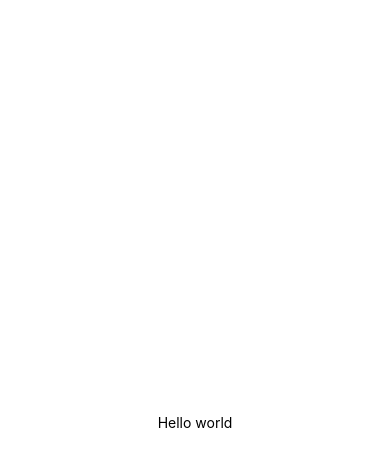
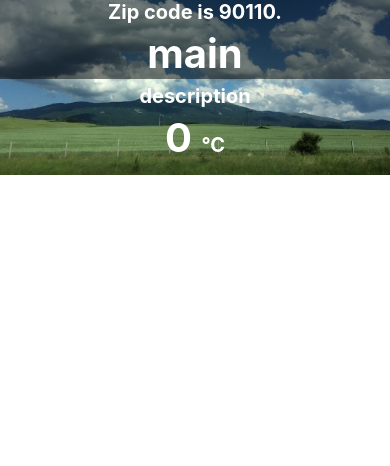
Before and after one commit to SakdinanLaolat/Lab-3SA04-React-Native, a React Native app: screen / in a window 390 px wide. Shown: the top 466 px of the page. Built offline with nearby package versions, Linux system fonts and the light colour scheme.

Commit message:
part-3 CHALLENGE

```diff
--- a/App.js
+++ b/App.js
@@ -1,14 +1,13 @@
 import { StatusBar } from 'expo-status-bar';
 import React from 'react';
-import { StyleSheet, Text, View } from 'react-native';
+import { StyleSheet, View } from 'react-native';
+import Weather from './components/Weather';
+import Constants from 'expo-constants';
 
 export default function App() {
-  const doIt = () => {
-    console.log("Hello from console")
-  }
   return (
     <View style={styles.container}>
-      <Text onPress={doIt}>Hello world</Text>
+      <Weather zipCode="90110"/>
       <StatusBar style="auto" />
     </View>
   );
@@ -16,9 +15,6 @@ export default function App() {
 
 const styles = StyleSheet.create({
   container: {
-    flex: 1,
-    backgroundColor: '#fff',
-    alignItems: 'center',
-    justifyContent: 'center',
+    paddingTop: Constants.statusBarHeight
   },
 });
--- /dev/null
+++ b/components/Forecast.js
@@ -0,0 +1,40 @@
+import React from "react";
+import { Text, View, StyleSheet } from 'react-native'
+
+export default function Forecast(props) {
+    return (
+        <View >
+            <Text style={style.normalText}>{props.line}</Text>
+            <Text style={style.Text}>main</Text>
+            <Text style={style.normalText}>{props.main}</Text>
+            <Text style={style.normalText}>description</Text>
+            <Text style={style.normalText}>{props.description}</Text>
+            <View style= {{
+                flexDirection: "row",
+                justifyContent: 'center',
+            }}></View>
+            <Text style={style.Text}>{props.temp} <Text style={style.normalText}>°C</Text></Text>
+        </View>
+    );
+}
+
+const style = StyleSheet.create(
+    {
+        normalText: {
+            textAlign: 'center',
+            fontSize: 20,
+            fontWeight: "bold",
+            color: 'white',
+
+        },
+
+        Text: {
+            fontSize: 40,
+            fontWeight: "bold",
+            color: 'white',
+            textAlign: 'center',
+            lineHeight: 60
+
+        }
+    }
+)
--- /dev/null
+++ b/components/Weather.js
@@ -0,0 +1,46 @@
+import React, { useState } from 'react';
+import { Text, View, ImageBackground, StyleSheet } from 'react-native'
+import Forecast from './Forecast';
+import Constants from 'expo-constants';
+
+export default function Weather(props) {
+    const [forecastInfo, setForecastInfo] = useState({
+        line: '',
+        main: '',
+        description: '',
+        temp: 0
+    })
+
+    return (
+        <View>
+            <ImageBackground source={require('../bg.jpg')} style={styles.backdrop}>
+                <View style={styles.highlight}>
+                    <Text style={styles.titleText}>Zip code is {props.zipCode}.</Text>
+                    <Forecast {...forecastInfo}/>
+                </View>
+            </ImageBackground>
+        </View>
+    );
+}
+
+const styles = StyleSheet.create({
+    backdrop: {
+        alignItems: 'center',
+        width: '100%',
+        height: '100%'
+    },
+    highlight: {
+        backgroundColor: 'rgba(0, 0, 0, 0.5)',
+        width:"100%",
+        height:"45%",
+        paddingTop: Constants.statusBarHeight,
+        alignItems: 'center'
+    },
+
+    titleText: {
+        fontSize: 20,
+        fontWeight: "bold",
+        color: 'white',
+        textAlign: 'center'
+    }
+});
```
Also changed, not shown: bg.jpg (added).
